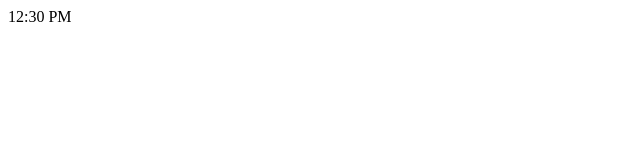
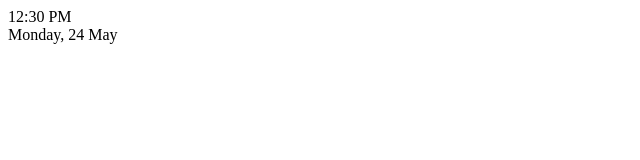
Before and after one commit to kaysarmahmud1/CSE309Assignment3, a plain HTML site: page index.html in a window 1280 px wide. Shown: the whole page, without its empty margins (0-640 px from the left). Drawn offline with Linux system fonts and the light colour scheme.

Commit message:
created others class

```diff
--- a/index.html
+++ b/index.html
@@ -16,6 +16,9 @@
                 <div class="time" id="time">
                     12:30 <span id="am-pm">PM</span>
                 </div>
+                <div class="date" id="date">
+                    Monday, 24 May
+                </div>
             </div>
         </div>
     </div>
```
